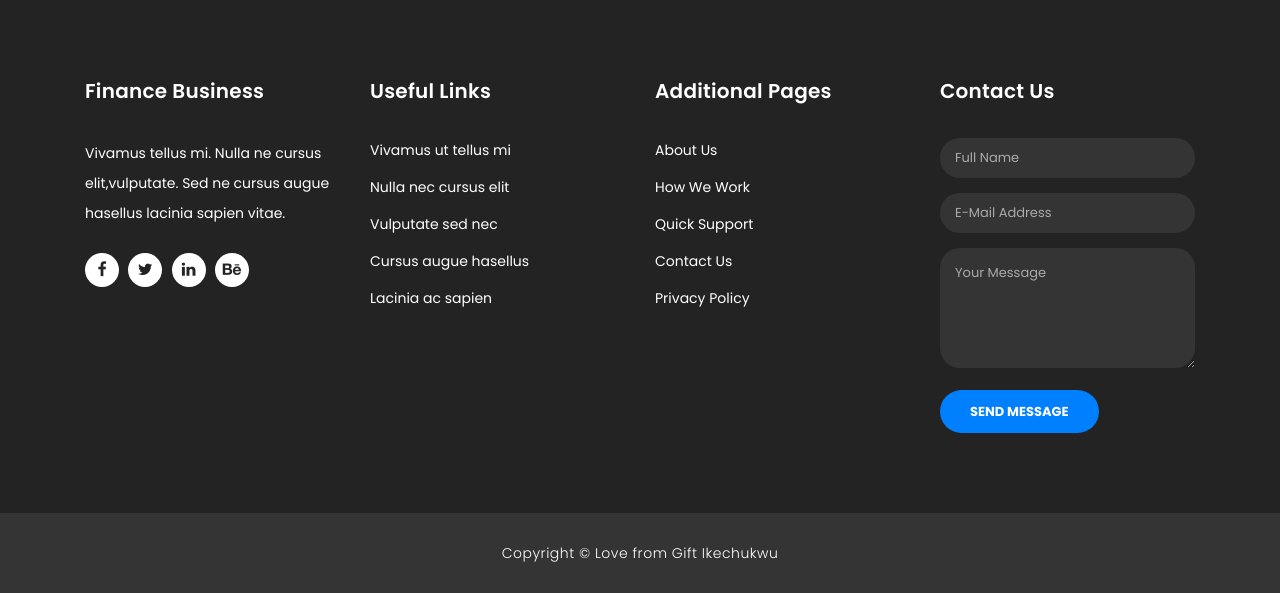
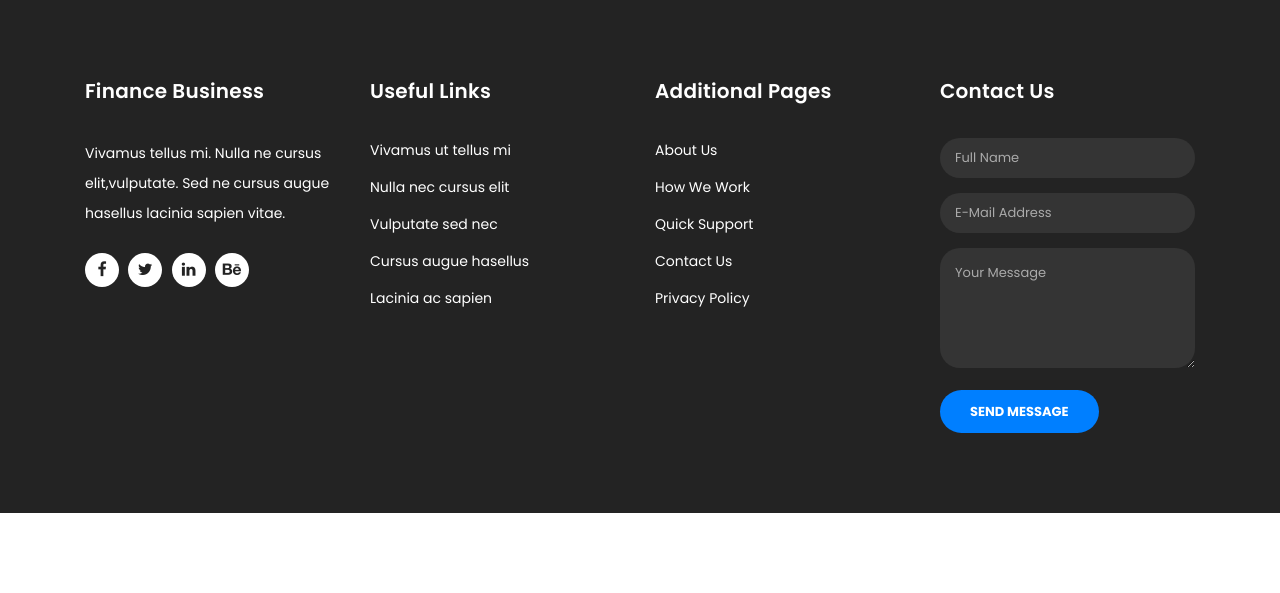
Before and after one commit to GiftAngel/Bank, a Django app: page / in a window 1280 px wide. Shown: the part 5135-5728 px from the top of the page. After the commit the page ends 5648 px from the top, so only its background shows below. Run offline with Django 3.2, Linux system fonts and the light colour scheme; grey boxes labelled with a size stand in for pictures from a placeholder-image service; parts of the project's set-up code (start-up, migrations or seed data) failed here and were passed over; some libraries are stand-ins or nearby versions.

Commit message:
Update main.html

```diff
--- a/templates/core/main.html
+++ b/templates/core/main.html
@@ -630,15 +630,6 @@ https://templatemo.com/tm-545-finance-business
       </div>
     </footer>
 
-    <div class="sub-footer">
-      <div class="container">
-        <div class="row">
-          <div class="col-md-12">
-            <p>Copyright &copy; Love from Gift Ikechukwu</p>
-          </div>
-        </div>
-      </div>
-    </div>
 
     <!-- Bootstrap core JavaScript -->
     <script
```
